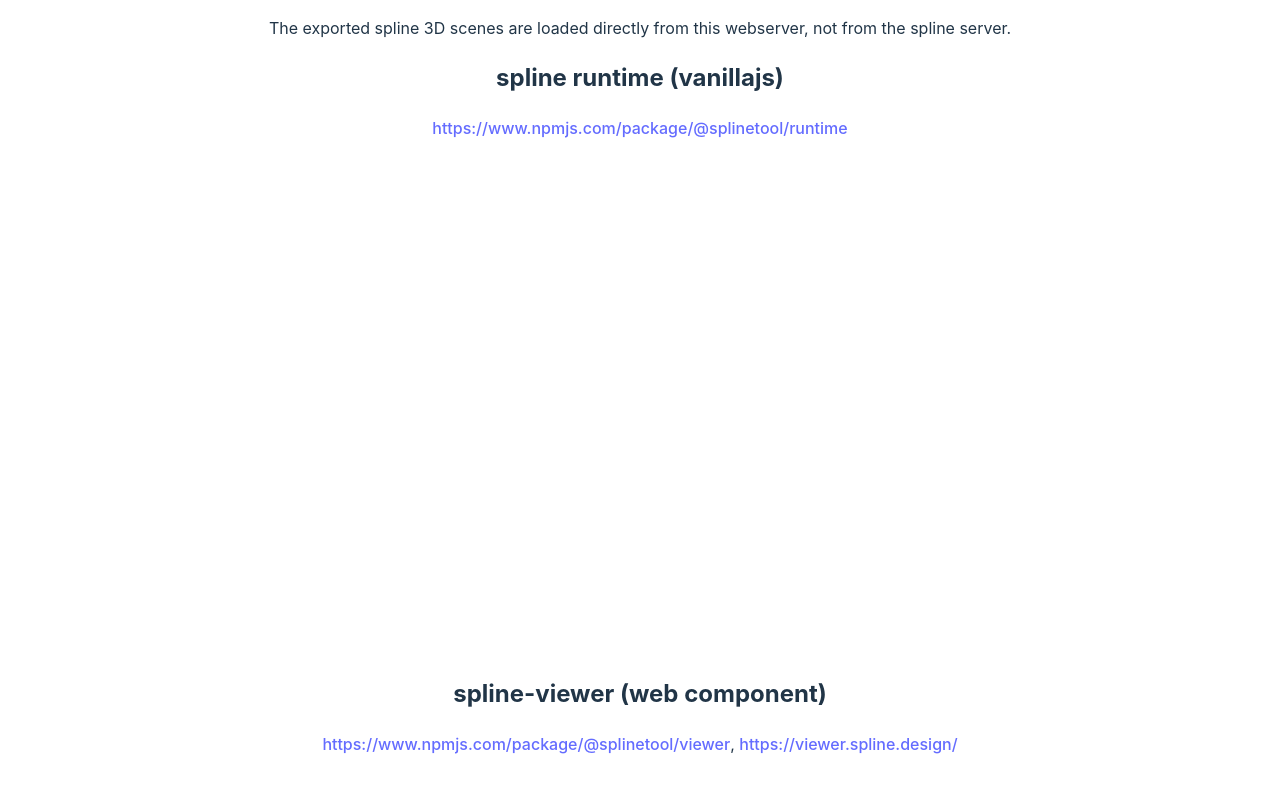
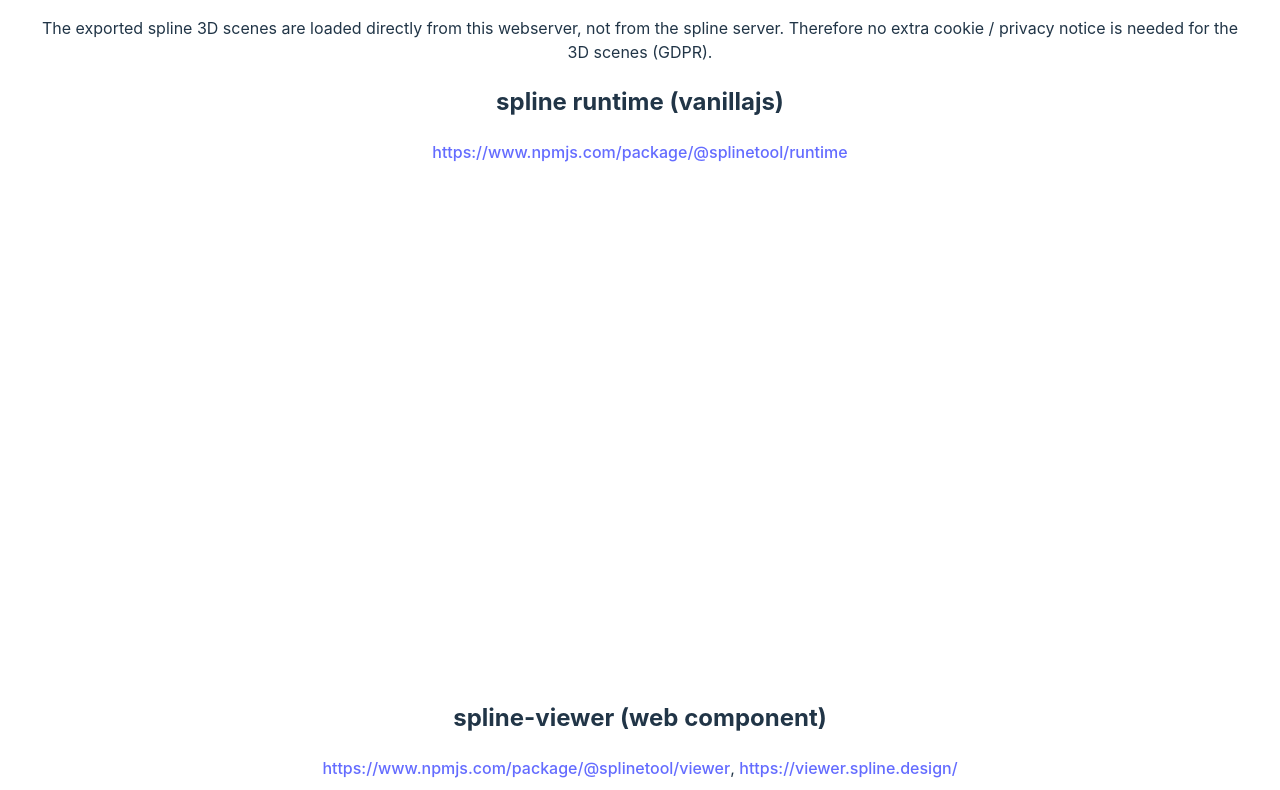
Before and after one commit to mandrasch/spline-selfhosted, a website built with Vite: page index.html in a window 1280 px wide. Shown: the part 141-931 px from the top of the page. Built offline with nearby package versions, Linux system fonts and the light colour scheme; what @splinetool/runtime would draw is missing.

Commit message:
docs: clarify

```diff
--- a/index.html
+++ b/index.html
@@ -11,7 +11,7 @@
 
       <h1>Hello, spline!</h1>
 
-      <p>The exported spline 3D scenes are loaded directly from this webserver, not from the spline server.</p>
+      <p>The exported spline 3D scenes are loaded directly from this webserver, not from the spline server. Therefore no extra cookie / privacy  notice is needed for the 3D scenes (GDPR).</p>
 
       <h2>spline runtime (vanillajs)</h2>
       <p><a href="https://www.npmjs.com/package/@splinetool/runtime">https://www.npmjs.com/package/@splinetool/runtime</a></p>
```
